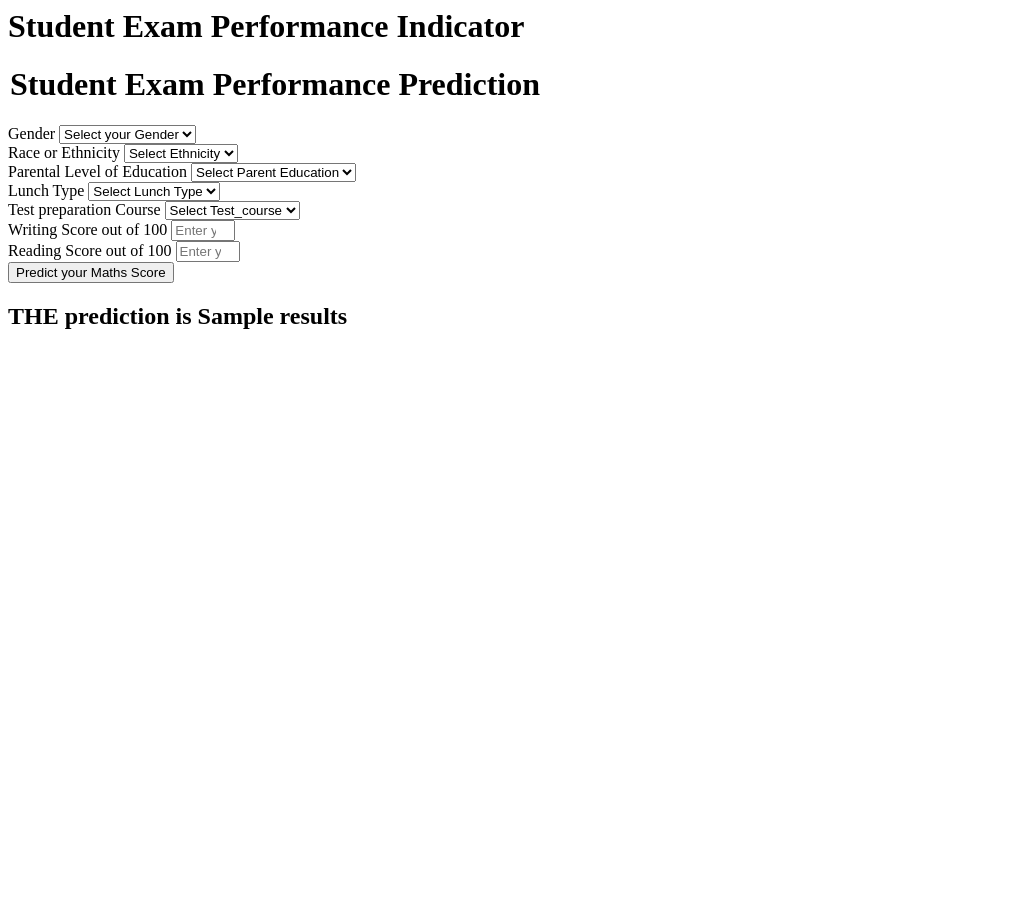
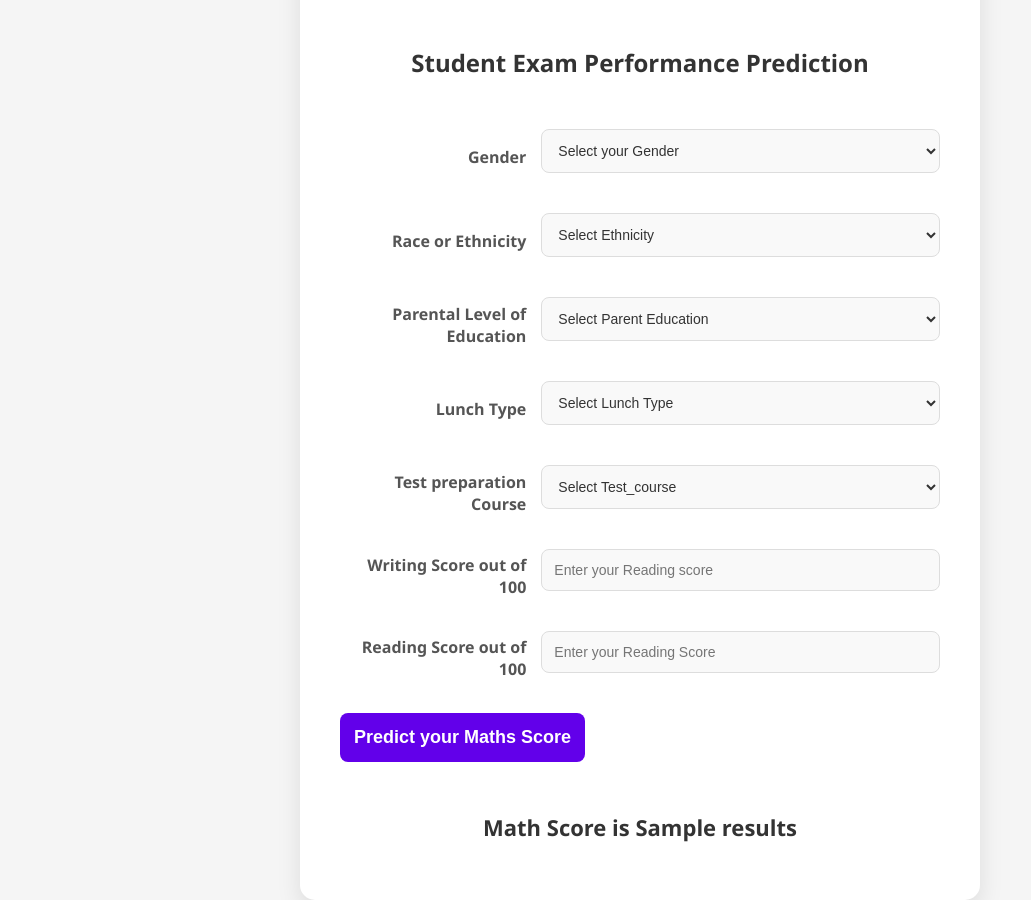
Before and after one commit to Pulkit-Sanan/MLOPs-project, a Flask app: template templates/home.html in a window 1280 px wide. Shown: the whole page, without its empty margins (0-1031 px from the left). Before the commit the page ends 329 px from the top, so only its background shows below. Run offline with Flask 3, Linux system fonts and the light colour scheme; the template is opened without the code that fills it: most values are stand-ins (such as "Sample title", 1, 10 or a date in 2020).

Commit message:
changes in html style and readme

```diff
--- a/templates/home.html
+++ b/templates/home.html
@@ -1,4 +1,105 @@
 <html>
+
+<head>
+    <style>
+        body {
+            font-family: 'Segoe UI', Tahoma, Geneva, Verdana, sans-serif;
+            background-color: #f5f5f5;
+            margin: 0;
+            padding: 0;
+            display: flex;
+            justify-content: center;
+            align-items: center;
+            height: 100vh;
+        }
+
+        .login {
+            background-color: #ffffff;
+            padding: 40px;
+            border-radius: 15px;
+            box-shadow: 0 10px 25px rgba(0, 0, 0, 0.1);
+            width: 600px;
+            color: #333;
+        }
+
+        h1 {
+            text-align: center;
+            color: #333;
+            font-size: 28px;
+            margin-bottom: 30px;
+        }
+
+        h2 {
+            text-align: center;
+            color: #333;
+            font-size: 22px;
+            margin-top: 30px;
+        }
+
+        form {
+            display: flex;
+            flex-direction: column;
+        }
+
+        .form-label {
+            font-weight: 600;
+            font-size: 16px;
+            margin-bottom: 8px;
+            text-align: right;
+            padding-right: 15px;
+            flex: 1;
+            color: #555;
+        }
+
+        .form-control {
+            padding: 12px;
+            margin-bottom: 20px;
+            border: 1px solid #ddd;
+            border-radius: 8px;
+            font-size: 14px;
+            flex: 2;
+            color: #333;
+            background-color: #f9f9f9;
+        }
+
+        .form-control:focus {
+            outline: none;
+            box-shadow: 0 0 10px rgba(0, 0, 0, 0.1);
+            border-color: #6200ea;
+        }
+
+        .btn-primary {
+            background-color: #6200ea;
+            color: white;
+            padding: 14px;
+            border: none;
+            border-radius: 8px;
+            font-size: 18px;
+            font-weight: bold;
+            cursor: pointer;
+            transition: background-color 0.3s ease;
+        }
+
+        .btn-primary:hover {
+            background-color: #3700b3;
+        }
+
+        legend {
+            font-size: 24px;
+            font-weight: bold;
+            text-align: center;
+            margin-bottom: 20px;
+            color: #333;
+        }
+
+        .mb-3 {
+            display: flex;
+            align-items: center;
+            margin-bottom: 20px;
+        }
+    </style>
+</head>
+
 <body>
     <div class="login">
         <h1>Student Exam Performance Indicator</h1>
@@ -42,8 +143,8 @@
             </div>
             <div class="mb-3">
                 <label class="form-label">Parental Level of Education</label>
-            <select class="form-control" name="parental_level_of_education"
-                placeholder="Enter you Parent Education" required>
+                <select class="form-control" name="parental_level_of_education" placeholder="Enter you Parent Education"
+                    required>
                     <option class="placeholder" selected disabled value="">Select Parent Education</option>
                     <option value="associate's degree">
                         associate's degree
@@ -79,8 +180,7 @@
             </div>
             <div class="mb-3">
                 <label class="form-label">Test preparation Course</label>
-            <select class="form-control" name="test_preparation_course" placeholder="Enter you Course"
-                required>
+                <select class="form-control" name="test_preparation_course" placeholder="Enter you Course" required>
                     <option class="placeholder" selected disabled value="">Select Test_course</option>
                     <option value="none">
                         None
@@ -92,20 +192,22 @@
             </div>
             <div class="mb-3">
                 <label class="form-label">Writing Score out of 100</label>
-            <input class="form-control" type="number" name="reading_score"
-                placeholder="Enter your Reading score" min='0' max='100' />
+                <input class="form-control" type="number" name="reading_score" placeholder="Enter your Reading score"
+                    min='0' max='100' />
             </div>
             <div class="mb-3">
                 <label class="form-label">Reading Score out of 100</label>
-            <input class="form-control" type="number" name="writing_score"
-                placeholder="Enter your Reading Score" min='0' max='100' />
+                <input class="form-control" type="number" name="writing_score" placeholder="Enter your Reading Score"
+                    min='0' max='100' />
             </div>
             <div class="mb-3">
                 <input class="btn btn-primary" type="submit" value="Predict your Maths Score" required />
             </div>
         </form>
         <h2>
-       THE  prediction is {{results}}
+            Math Score is {{results}}
         </h2>
+
         <body>
+
 </html>
```
Also changed, not shown: README.md, 2 other files. Lines whose indentation alone changed are shown as unchanged.
